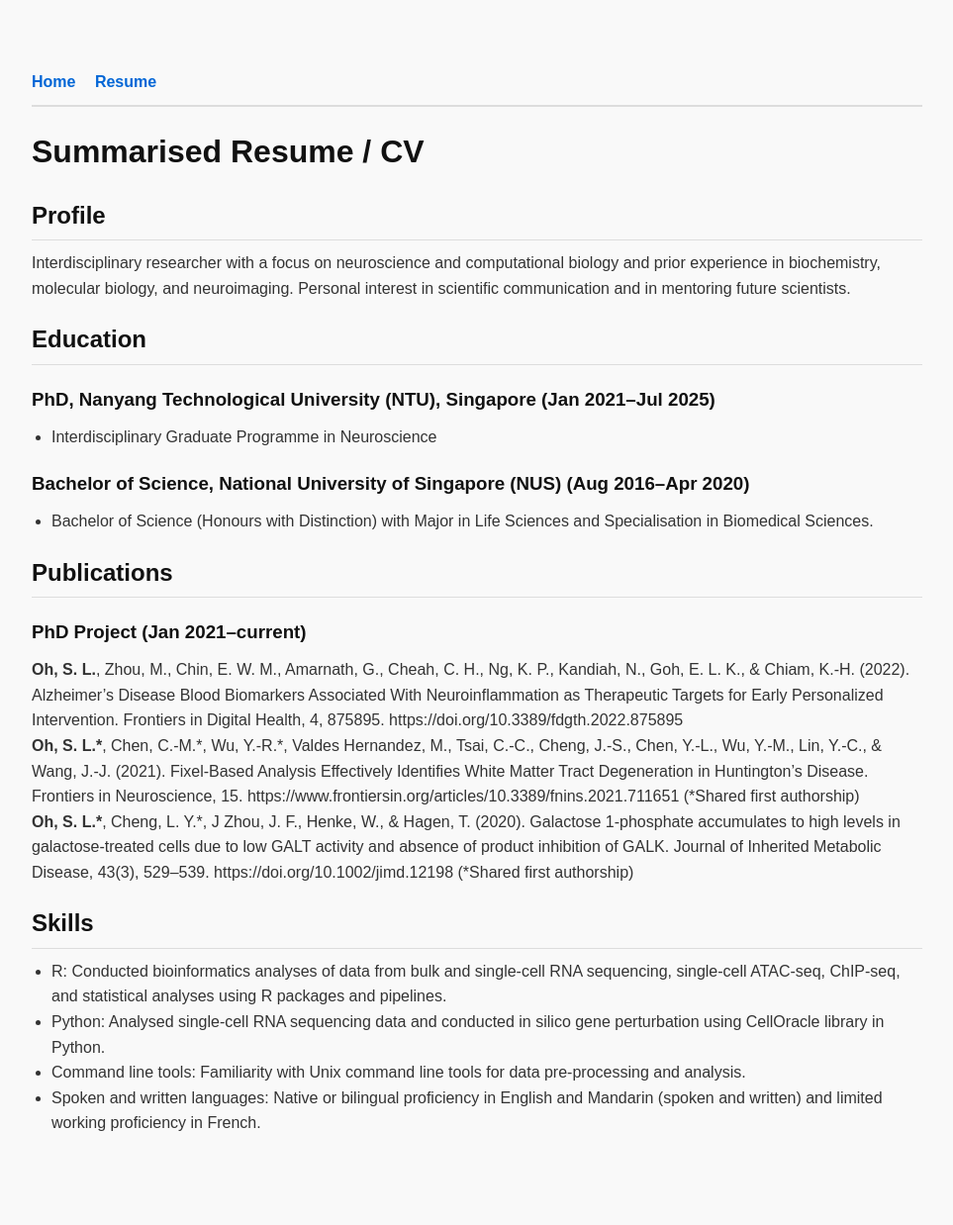
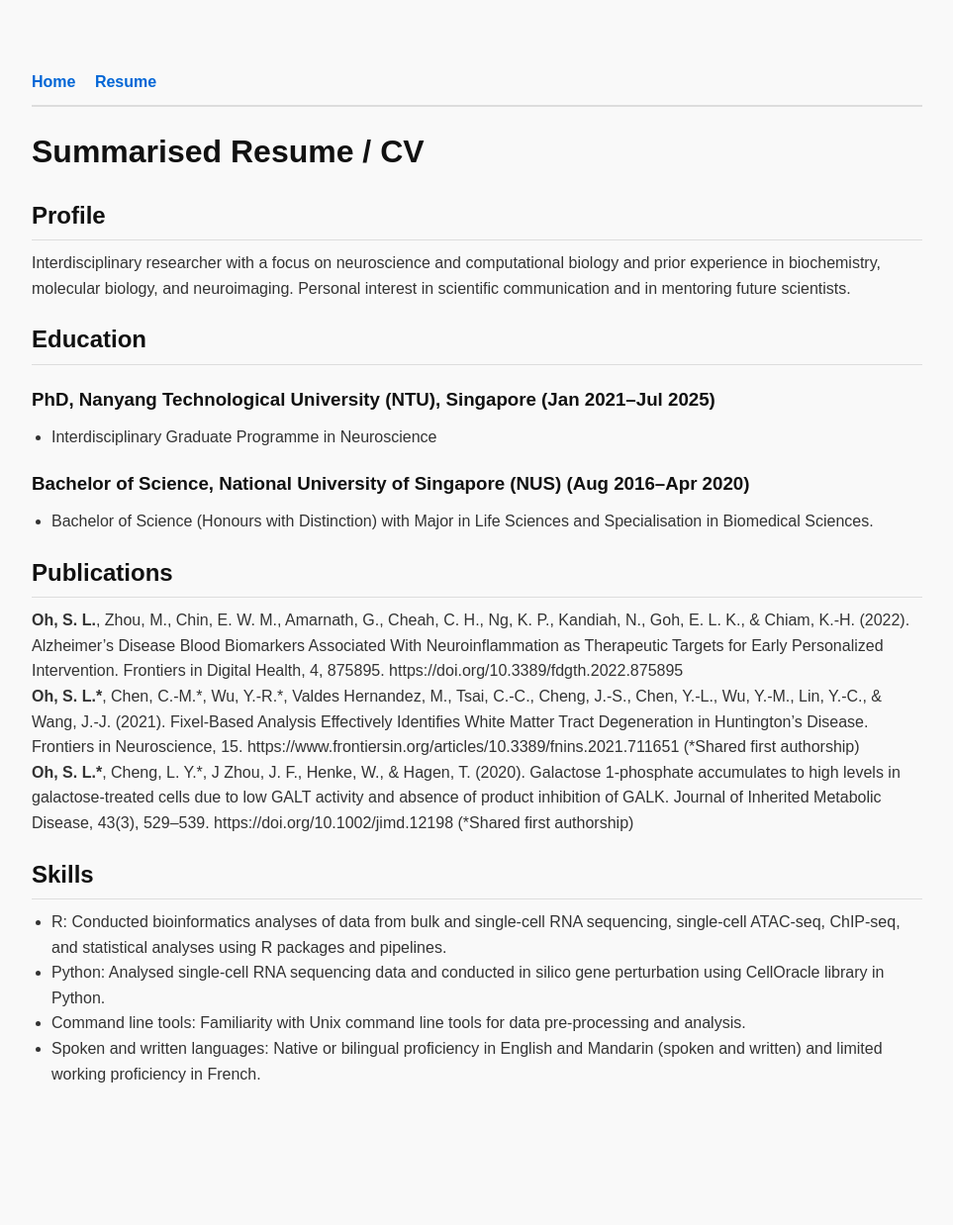
Before and after one commit to ohsherli/ohsherli.github.io, a Jekyll site: the page built from resume.md, in a window 1280 px wide. Shown: the whole page at 99% size, without its empty margins (38-1001 px from the left). Built offline with Jekyll 4.4.1, drawn with Linux system fonts in a browser that asks for light colours; our own code applies the rules of GitHub Pages for plain Markdown files; after the commit the page ends 1188 px from its top, so only the background shows below that.

Commit message:
Update resume.md

```diff
--- a/resume.md
+++ b/resume.md
@@ -11,7 +11,6 @@
 * Bachelor of Science (Honours with Distinction) with Major in Life Sciences and Specialisation in Biomedical Sciences.
 
 ## Publications
-### PhD Project (Jan 2021–current)
 **Oh, S. L.**, Zhou, M., Chin, E. W. M., Amarnath, G., Cheah, C. H., Ng, K. P., Kandiah, N., Goh, E. L. K., & Chiam, K.-H. (2022). Alzheimer’s Disease Blood Biomarkers Associated With Neuroinflammation as Therapeutic Targets for Early Personalized Intervention. Frontiers in Digital Health, 4, 875895. https://doi.org/10.3389/fdgth.2022.875895 <br>
 **Oh, S. L.\***, Chen, C.-M.\*, Wu, Y.-R.\*, Valdes Hernandez, M., Tsai, C.-C., Cheng, J.-S., Chen, Y.-L., Wu, Y.-M., Lin, Y.-C., & Wang, J.-J. (2021). Fixel-Based Analysis Effectively Identifies White Matter Tract Degeneration in Huntington’s Disease. Frontiers in Neuroscience, 15. https://www.frontiersin.org/articles/10.3389/fnins.2021.711651 (\*Shared first authorship) <br>
 **Oh, S. L.\***, Cheng, L. Y.\*, J Zhou, J. F., Henke, W., & Hagen, T. (2020). Galactose 1-phosphate accumulates to high levels in galactose-treated cells due to low GALT activity and absence of product inhibition of GALK. Journal of Inherited Metabolic Disease, 43(3), 529–539. https://doi.org/10.1002/jimd.12198 (\*Shared first authorship)
```
